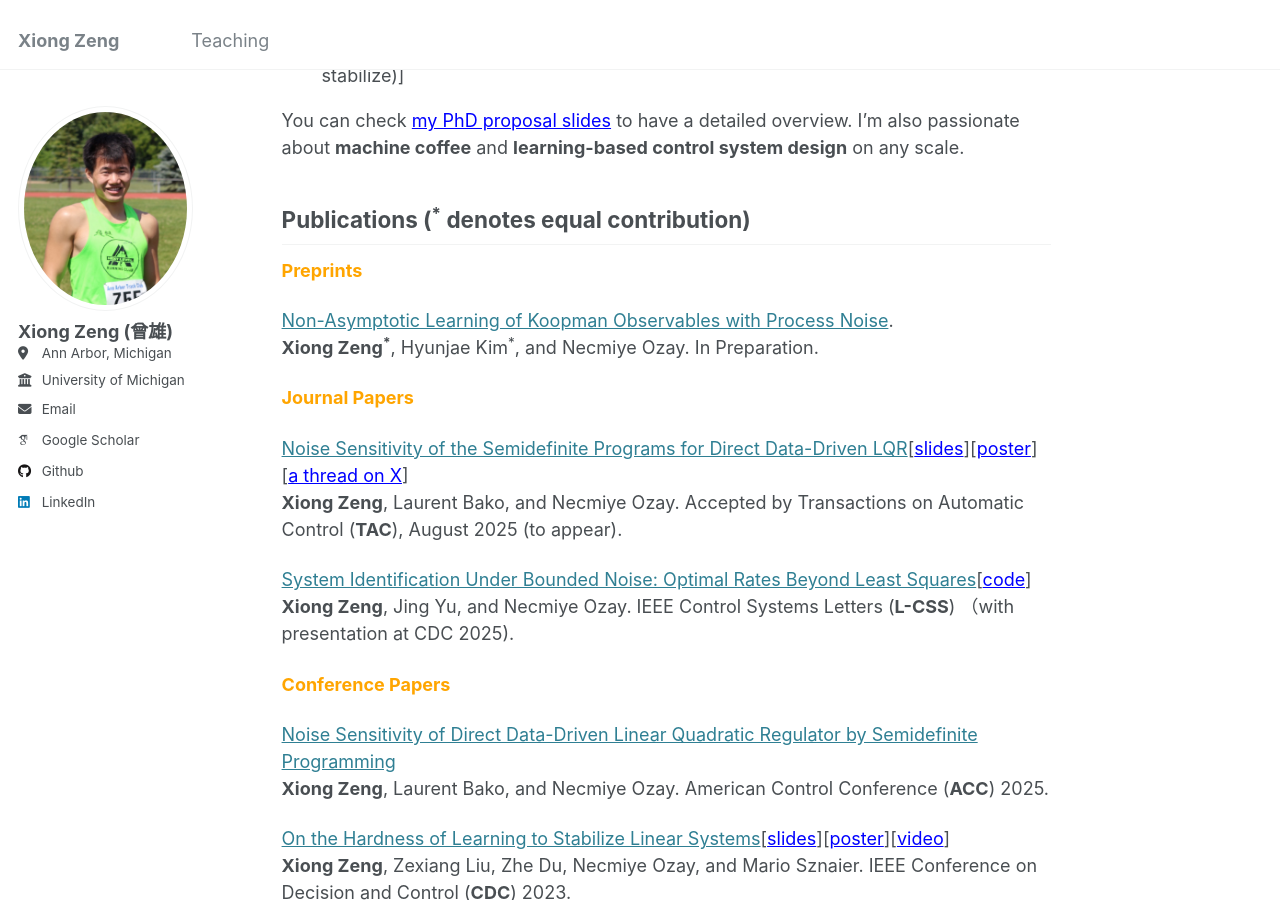
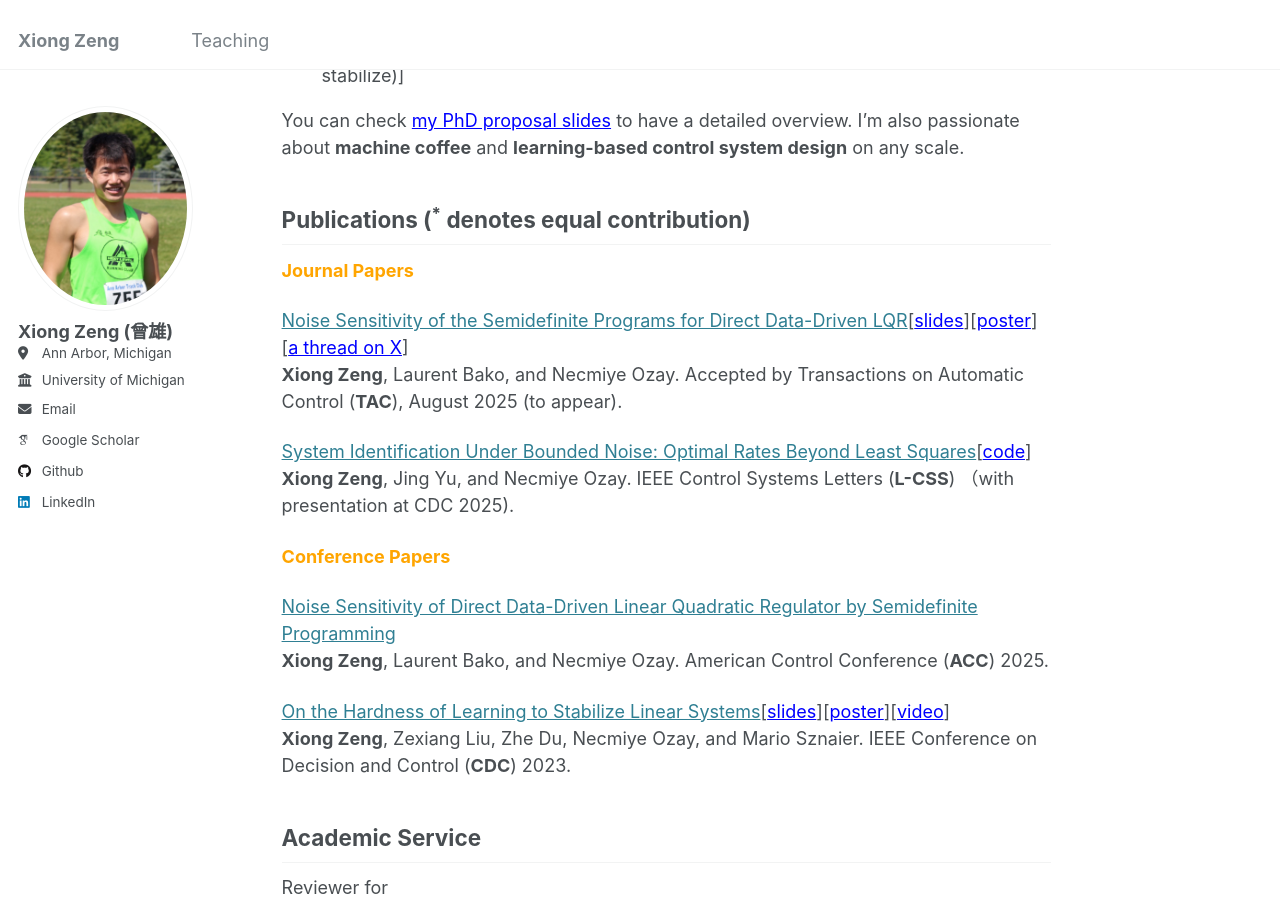
Before and after one commit to zengxiong111/zengxiong.github.io, a Jekyll site: the page built from _pages/about.md, in a window 1280 px wide and 900 px high, scrolled down 709 px. Built offline with Jekyll 4.4.1, drawn with Linux system fonts in a browser that asks for light colours; some web fonts are replaced.

Commit message:
Update about.md

```diff
--- a/_pages/about.md
+++ b/_pages/about.md
@@ -20,10 +20,7 @@ You can check <a href="https://github.com/zengxiong111/zengxiong.github.io/blob/
 &nbsp;
 ## Publications (<sup>*</sup> denotes equal contribution)
 
-<span style="color:orange">**Preprints**</span>
 
- [Non-Asymptotic Learning of Koopman Observables with Process Noise](https://zengxiong111.github.io/zengxiong.github.io/).<br>
- **Xiong Zeng<sup>*</sup>**, Hyunjae Kim<sup>*</sup>, and Necmiye Ozay. In Preparation.
 
  <span style="color:orange">**Journal Papers**</span>
 
```
